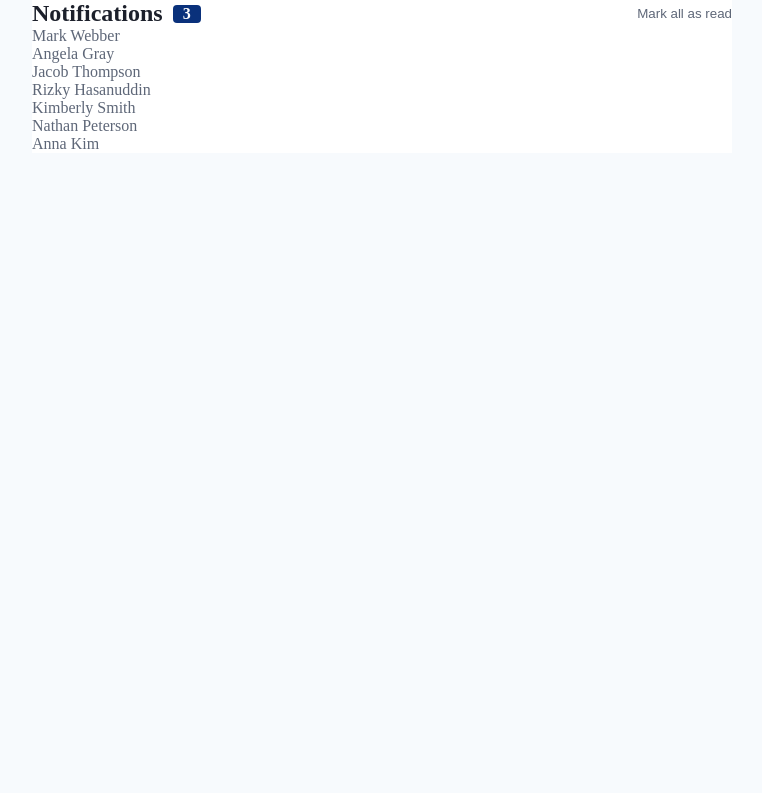
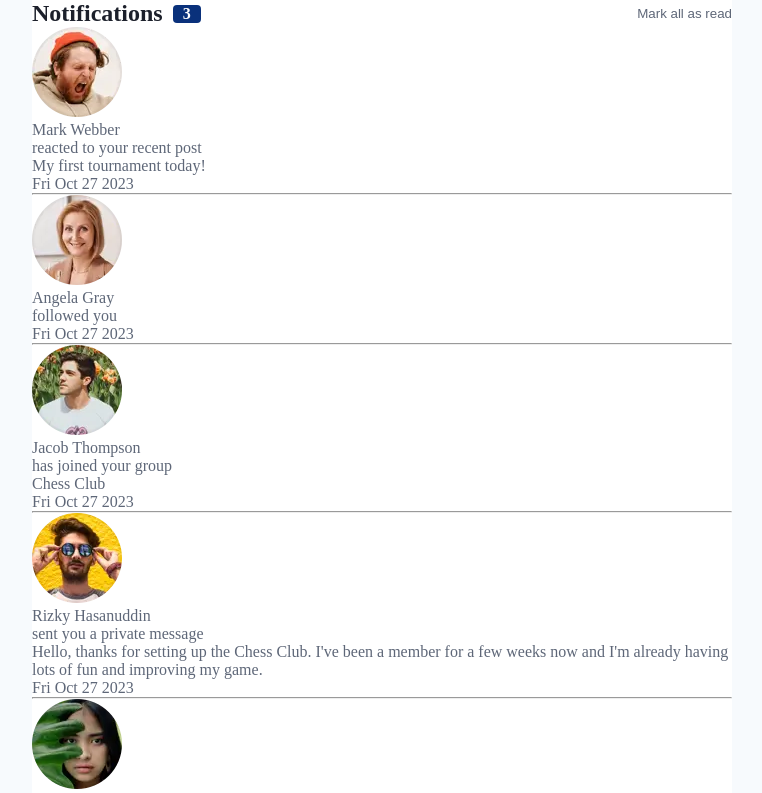
Before and after one commit to MichaelShawUK/frontend-mentor, a React (Vite) app: page / in a window 1280 px wide. Shown: the top 793 px of the page, without its empty margins (258-1020 px from the left). Built offline with nearby package versions, Linux system fonts and the light colour scheme; a web font is replaced by a local one.

Commit message:
Display notification data

```diff
--- a/src/projects/junior/notifications-page-main/src/components/Notification.tsx
+++ b/src/projects/junior/notifications-page-main/src/components/Notification.tsx
@@ -1,13 +1,38 @@
 import { NotificationType } from "../models/Notification";
+import {
+  PostReaction,
+  JoinGroup,
+  PrivateMessage,
+  PictureComment,
+  LeaveGroup,
+} from "../models/Notification";
 
 interface Props {
   notification: NotificationType;
 }
 
 function Notification({ notification }: Props) {
+  let subject,
+    privateMessage,
+    picture = null;
+
+  if (notification instanceof PostReaction) subject = notification.postTitle;
+  if (notification instanceof JoinGroup) subject = notification.group;
+  if (notification instanceof LeaveGroup) subject = notification.group;
+  if (notification instanceof PictureComment) picture = notification.imagePath;
+  if (notification instanceof PrivateMessage)
+    privateMessage = notification.messageContent;
+
   return (
     <div className="notification">
+      <img src={notification.user.avatar} />
       <p>{notification.user.full_name()}</p>
+      <p>{notification.message}</p>
+      {subject && <p>{subject}</p>}
+      {privateMessage && <p>{privateMessage}</p>}
+      {picture && <img src={picture} />}
+      <p>{notification.created_at.toDateString()}</p>
+      <hr></hr>
     </div>
   );
 }
--- a/src/projects/junior/notifications-page-main/src/data/notifications.ts
+++ b/src/projects/junior/notifications-page-main/src/data/notifications.ts
@@ -1,5 +1,6 @@
 import users from "./users";
 import { NotificationType } from "../models/Notification";
+import chessImage from "../assets/images/image-chess.webp";
 
 const notifications: NotificationType[] = [];
 
@@ -10,9 +11,7 @@ notifications.push(
   users.rizky.privateMessage(
     "Hello, thanks for setting up the Chess Club. I've been a member for a few weeks now and I'm already having lots of fun and improving my game."
   ),
-  users.kimberly.comment(
-    "src/projects/junior/notifications-page-main/src/assets/images/image-chess.webp"
-  ),
+  users.kimberly.comment(chessImage),
   users.nathan.reactToPost("5 end-game strategies to increase your win rate"),
   users.anna.leaveGroup("Chess Club")
 );
--- a/src/projects/junior/notifications-page-main/src/models/User.ts
+++ b/src/projects/junior/notifications-page-main/src/models/User.ts
@@ -11,7 +11,7 @@ export default class User {
   constructor(
     public first_name: string,
     public last_name: string,
-    public avatar: string | null = null
+    public avatar: string
   ) {}
 
   full_name() {
@@ -38,7 +38,7 @@ export default class User {
     return new PrivateMessage(this, content);
   }
 
-  comment(picture: string) {
-    return new PictureComment(this, picture);
+  comment(imagePath: string) {
+    return new PictureComment(this, imagePath);
   }
 }
```
